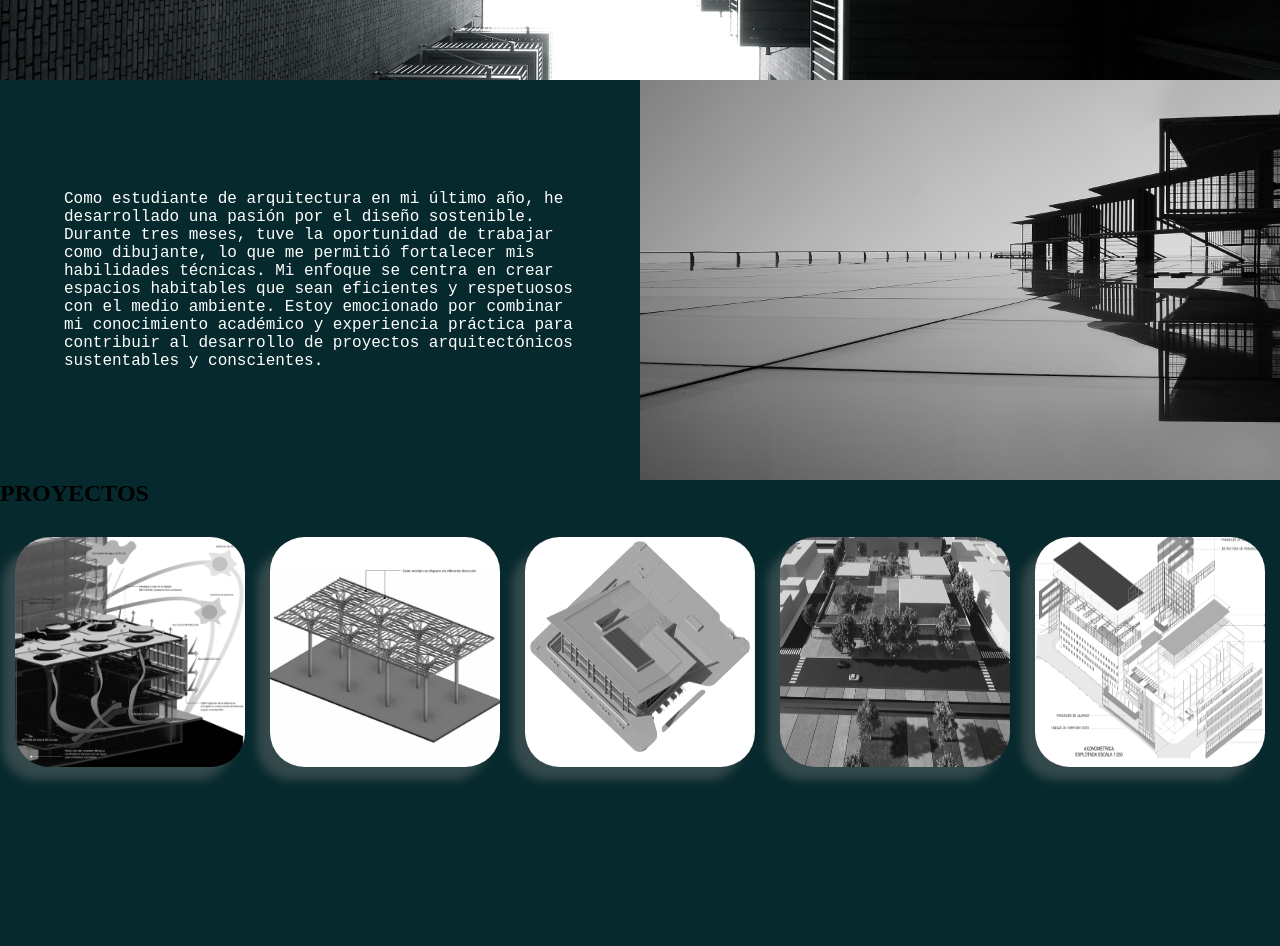
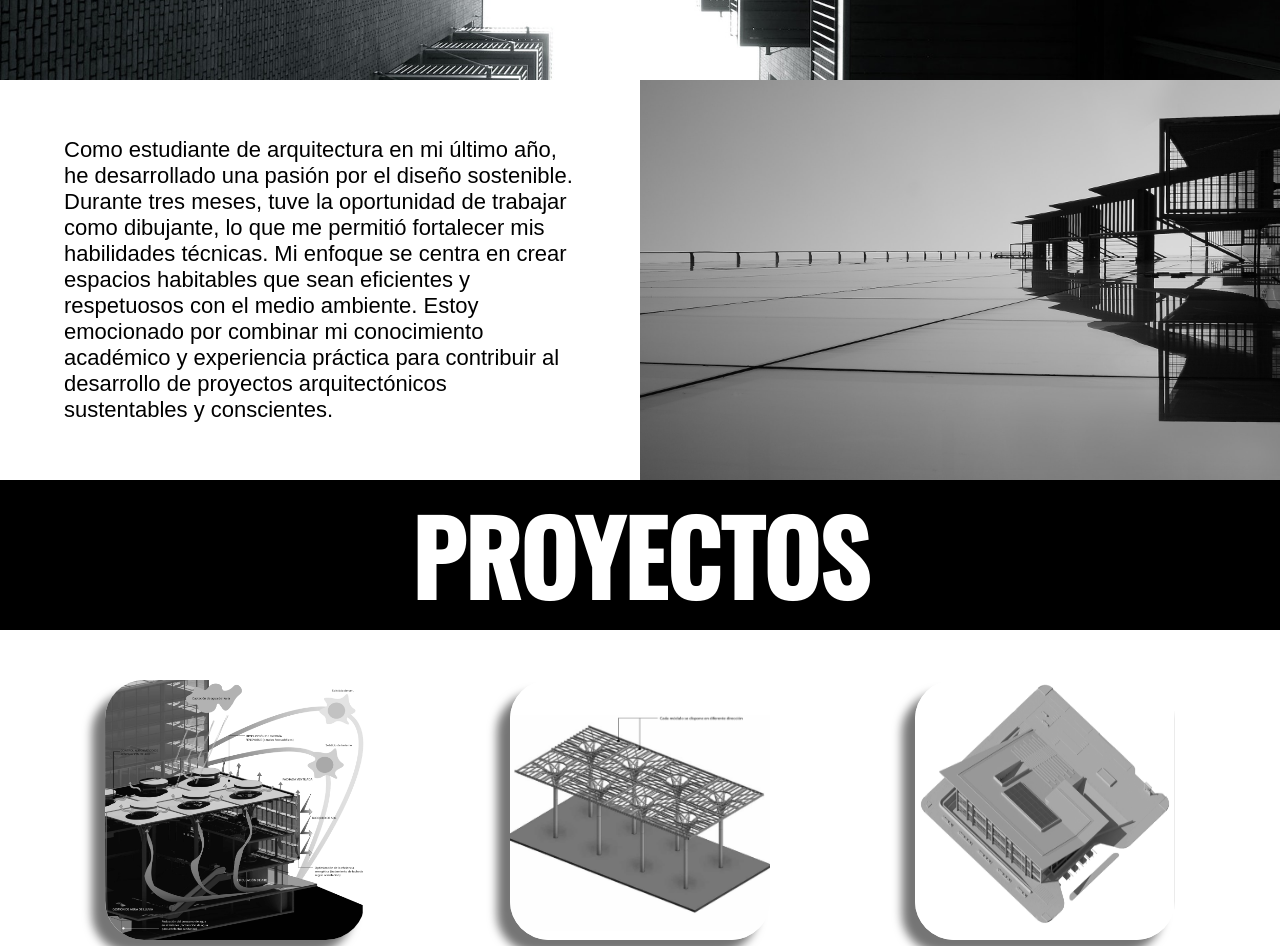
Before and after one commit to lucian17-26/portafolioMauro, a plain HTML site: page index.html in a window 1280 px wide. Shown: the part 1360-2306 px from the top of the page. Before the commit the page ends 2157 px from the top, so only its background shows below. Drawn offline with nearby package versions, Linux system fonts and the light colour scheme; a web font is replaced by a local one.

Commit message:
prototipo 2

```diff
--- a/css/style.css
+++ b/css/style.css
@@ -2,7 +2,8 @@
     margin: 0;
     padding: 0;
     box-sizing: border-box;
-    background-color: rgb(6, 41, 45);
+    /* background-color: rgb(6, 41, 45); */
+
 }
 
 .contenido-portada {
@@ -11,6 +12,7 @@
     padding: 0%;
     display: flex;
     position: relative;
+    background-color: rgb(6, 41, 45);
 }
 
 .contenido-portada img {
@@ -104,12 +106,17 @@ font-family: 'Oswald', sans-serif;
     display: flex;
     align-items: center;
     padding: 0 5%;
-    color: white;
-    font-family: 'Courier New', Courier, monospace;
-    font-size: medium;
+    color: black;
+    font-size: 22px;
+    font-family: 'Agdasima', sans-serif;
+    background-color: white;
     /* border-bottom: 1px black solid; */
 }
 
+.presentacion-imagen .contenido-sobremi  p{
+    background-color: white;
+
+}
 .presentacion-imagen .contenedor-imagen{
     width: 50%;
     height: 400px;
@@ -124,7 +131,24 @@ font-family: 'Oswald', sans-serif;
 
 
 /* ------------------------------------------------------------------------------------------------------------------------------------------------------------------------------------------------------------------------------------------------------------------------------------------------------------- */
+.proyectos{
+    width: 100%;
+    height: 150px;
+    background-color: black;
+    display: flex;
+    justify-content: center;
+    align-items: center;
+    /* filter: grayscale(100%); */
+}
 
+.proyectos h1{
+    /* font-family: 'Rubik Dirt', cursive; */
+    /* font-family: 'Agdasima', sans-serif; */
+    font-family: 'Oswald', sans-serif;
+    color: white;
+    background-color: black;
+    font-size: 100px;
+}
 
 .contenedor-cards {
     display: flex;
@@ -133,10 +157,10 @@ font-family: 'Oswald', sans-serif;
 }
 
 .card {
-    width: 230px;
-    height: 230px;
-    margin: 30px 10px;
-    gap: 10px;
+    width: 260px;
+    height: 260px;
+    margin: 50px 40px;
+    /* gap: 30px; */
 }
 
 .card img {
@@ -145,7 +169,7 @@ font-family: 'Oswald', sans-serif;
     border-radius: 15%;
     filter: grayscale(100%);
     transition: 500ms;
-    box-shadow: -13px 13px 10px #7e7d7d60;
+    box-shadow: -13px 13px 10px #0808088e;
 }
 
 .card img:is(:hover, :focus) {
--- a/index.html
+++ b/index.html
@@ -10,6 +10,7 @@
     <link href="https://fonts.googleapis.com/css2?family=Bebas+Neue&family=Oswald:wght@500&display=swap"
         rel="stylesheet">
     <link href="https://fonts.googleapis.com/css2?family=Agdasima&display=swap" rel="stylesheet">
+    <link href="https://fonts.googleapis.com/css2?family=Rubik+Dirt&display=swap" rel="stylesheet">
     <link rel="stylesheet" href="./css/style.css">
 </head>
 
@@ -46,8 +47,8 @@
             <img src="./imagenes/contenido.jpg" alt="" srcset="">
         </div>
     </article>
-    <section>
-        <div>
+    <aside>
+        <div class="proyectos">
             <h1>PROYECTOS</h1>
         </div>
         <div class="contenedor-cards">
@@ -73,8 +74,7 @@
                         src="./imagenes/L7.png" alt=""></a>
             </div>
         </div>
-
-    </section>
+    </aside>
 </body>
 
 </html>
```
